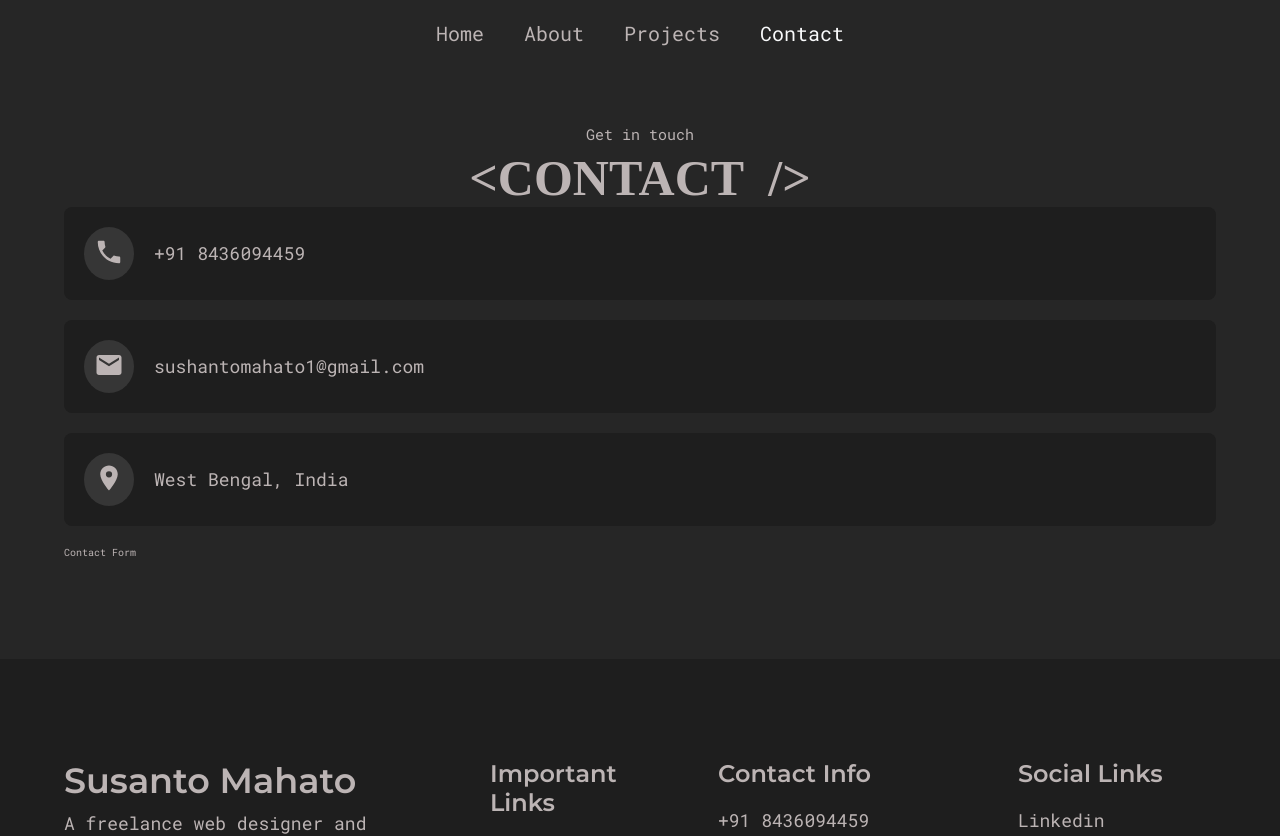
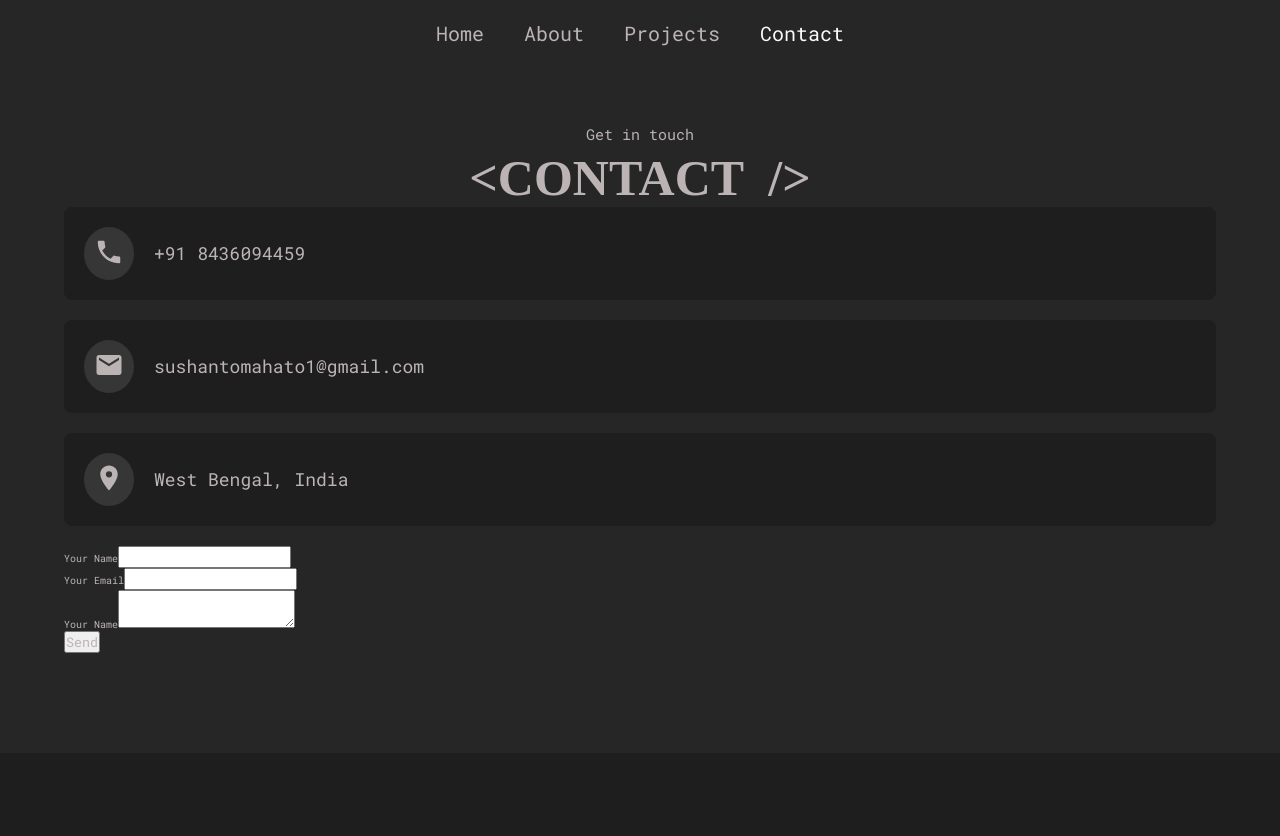
Before and after one commit to nerdyspook/nerdyspook-react-portfolio, a React (Create React App) app: page /contact in a window 1280 px wide. Shown: the top 836 px of the page. Built offline with nearby package versions, Linux system fonts and the light colour scheme; a web font is replaced by a local one.

Commit message:
contact form dom added

```diff
--- /dev/null
+++ b/src/components/ContactForm.jsx
@@ -0,0 +1,54 @@
+import React, { useState } from 'react';
+
+export default function ContactForm() {
+  const [name, setName] = useState('');
+  const [email, setEmail] = useState('');
+  const [message, setMessage] = useState('');
+
+  return (
+    <div>
+      <form>
+        <div className="form-group">
+          <label htmlFor="name">
+            Your Name
+            <input
+              type="text"
+              id="name"
+              name="name"
+              value={name}
+              onChange={(e) => setName(e.target.value)}
+            />
+          </label>
+        </div>
+
+        <div className="form-group">
+          <label htmlFor="email">
+            Your Email
+            <input
+              type="text"
+              id="email"
+              email="email"
+              value={email}
+              onChange={(e) => setEmail(e.target.value)}
+            />
+          </label>
+        </div>
+
+        <div className="form-group">
+          <label htmlFor="message">
+            Your Name
+            <textarea
+              type="text"
+              id="message"
+              message="message"
+              value={message}
+              onChange={(e) => setMessage(e.target.value)}
+            />
+          </label>
+        </div>
+
+        <button type="submit">Send</button>
+      </form>
+    </div>
+  );
+}
--- a/src/components/ContactSection.jsx
+++ b/src/components/ContactSection.jsx
@@ -4,6 +4,7 @@ import styled from 'styled-components';
 import { MdPhone, MdEmail } from 'react-icons/md';
 import ContactInfoItem from './ContactInfoItem';
 import SectionTitle from './SectionTitle';
+import ContactForm from './ContactForm';
 
 const ContactSectionStyles = styled.div`
   padding: 10rem 0;
@@ -23,7 +24,9 @@ export default function ContactSection() {
             />
             <ContactInfoItem text="West Bengal, India" />
           </div>
-          <div className="right">Contact Form</div>
+          <div className="right">
+            <ContactForm />
+          </div>
         </div>
       </div>
     </ContactSectionStyles>
```
